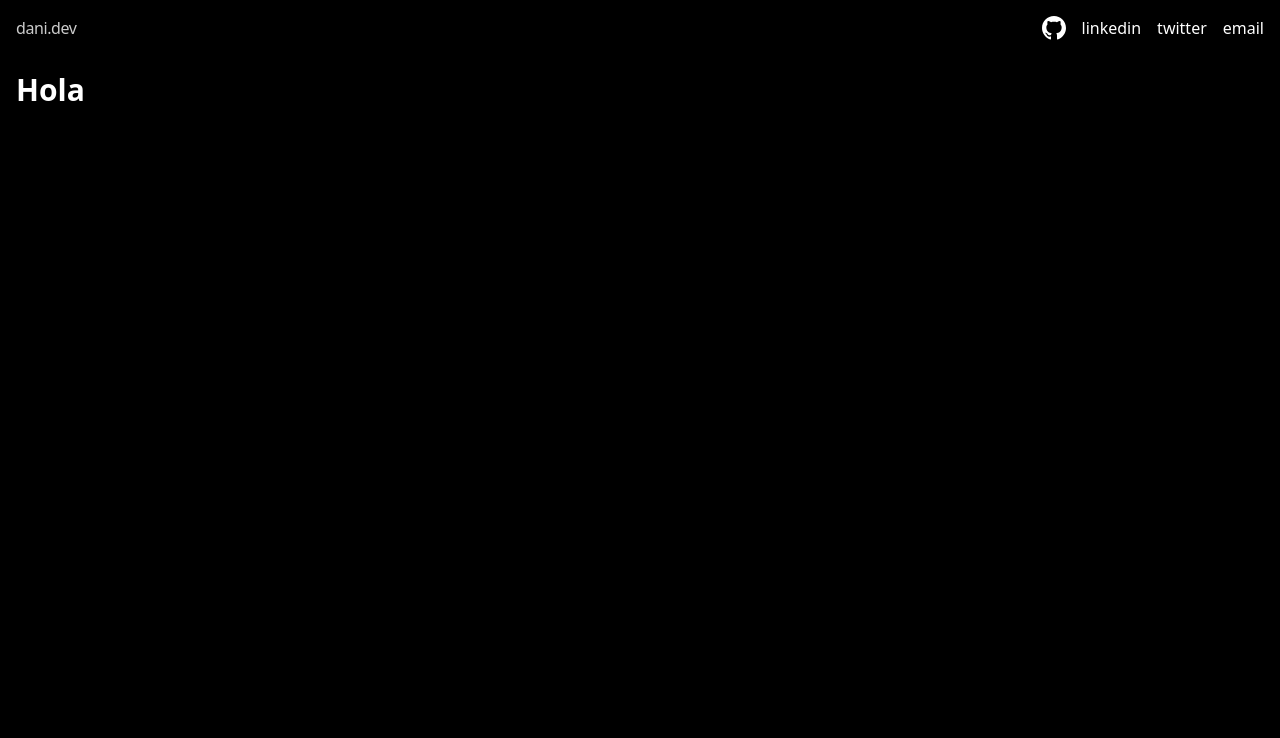
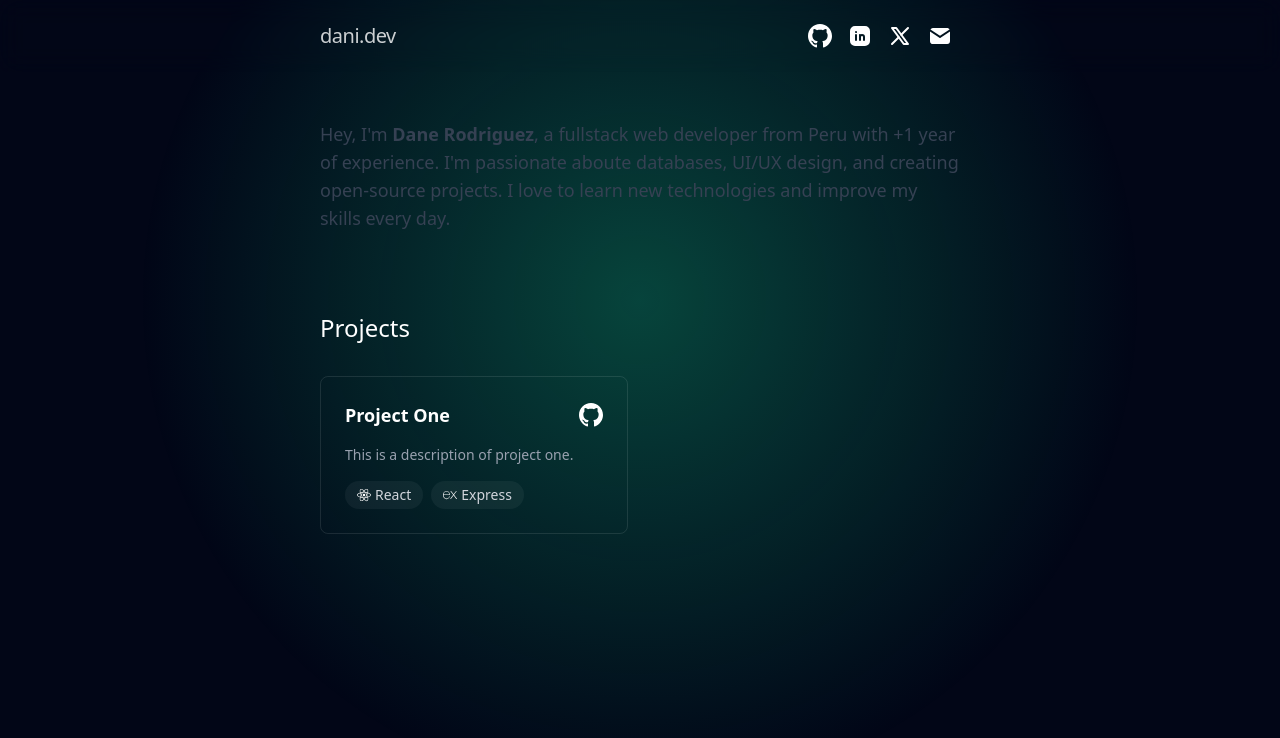
Before and after one commit to samfint/portfolio, a React (Vite) app: page / in a window 1280 px wide. Shown: the top 738 px of the page. Built offline with nearby package versions, Linux system fonts and the light colour scheme.

Commit message:
update and create navbar,card and home

```diff
--- a/App.jsx
+++ /dev/null
@@ -1,12 +0,0 @@
-function App() {
-
-  return (
-    <>
-     <div>
-      <h1 className="text-3xl font-bold">Hola</h1>
-     </div>
-    </>
-  )
-}
-
-export default App
--- a/index.html
+++ b/index.html
@@ -7,7 +7,7 @@
     <link rel="stylesheet" href="./src/style.css" />
     <title>porfolio</title>
   </head>
-  <body class="bg-black text-white">
+  <body class="text-white">
     <div id="root"></div>
     <script type="module" src="/src/main.jsx"></script>
   </body>
--- a/package.json
+++ b/package.json
@@ -13,6 +13,7 @@
     "@tailwindcss/vite": "^4.1.11",
     "react": "^19.1.0",
     "react-dom": "^19.1.0",
+    "react-icons": "^5.5.0",
     "tailwindcss": "^4.1.11"
   },
   "devDependencies": {
--- a/src/App.jsx
+++ b/src/App.jsx
@@ -1,8 +1,40 @@
+import Card from "./components/Card";
+import { FaReact } from "react-icons/fa";
+import { SiExpress } from "react-icons/si";
+
 function App() {
+  const project = {
+    title: "Project One",
+    description: "This is a description of project one.",
+    technologies: [
+      { name: "React", icon: <FaReact /> },
+      { name: "Express", icon: <SiExpress /> },
+    ],
+    repoUrl: "",
+  };
   return (
     <>
-      <div>
-        <h1 className="text-3xl font-bold">Hola</h1>
+      <div className="container mx-auto py-4 lg:px-80 md:px-10">
+        <section className="mt-8">
+          <p className="text-lg text-gray-700 dark:text-gray-300">
+            Hey, I'm <span className="font-bold">Dane Rodriguez</span>, a
+            fullstack web developer from Peru with +1 year of experience. I'm
+            passionate aboute databases, UI/UX design, and creating open-source
+            projects. I love to learn new technologies and improve my skills
+            every day.
+          </p>
+        </section>
+        <section className="mt-20">
+          <h1 className="text-2xl">Projects</h1>
+          <div className="grid grid-cols-1 sm:grid-cols-1 lg:grid-cols-2 gap-6 mt-8">
+            <Card
+              title={project.title}
+              description={project.description}
+              technologies={project.technologies}
+              repoUrl={project.repoUrl}
+            />
+          </div>
+        </section>
       </div>
     </>
   );
--- /dev/null
+++ b/src/components/Card.jsx
@@ -0,0 +1,56 @@
+import GithubIcon from "../icons/GithubIcon";
+
+export default function Card({ title, description, technologies, repoUrl }) {
+  return (
+    <div className="relative group rounded-lg border border-white/10 p-6 hover:border-white/30 transition-colors duration-300 overflow-hidden">
+      {/* Top border animation */}
+      <div className="absolute top-0 left-0 h-[1px] bg-gradient-to-r from-transparent via-emerald-400 to-transparent w-0 group-hover:w-full transition-all duration-700 ease-out"></div>
+
+      {/* Right border animation */}
+      <div className="absolute top-0 right-0 w-[1px] bg-gradient-to-b from-transparent via-emerald-400 to-transparent h-0 group-hover:h-full transition-all duration-700 ease-out delay-150"></div>
+
+      {/* Bottom border animation */}
+      <div className="absolute bottom-0 right-0 h-[1px] bg-gradient-to-l from-transparent via-emerald-400 to-transparent w-0 group-hover:w-full transition-all duration-700 ease-out delay-300"></div>
+
+      {/* Left border animation */}
+      <div className="absolute bottom-0 left-0 w-[1px] bg-gradient-to-t from-transparent via-emerald-400 to-transparent h-0 group-hover:h-full transition-all duration-700 ease-out delay-450"></div>
+
+      {/* Card content container */}
+      <div className="space-y-4">
+        {/* Title */}
+        <div className="flex items-center justify-between">
+          <a href="" className="text-lg font-semibold">
+            {title}
+          </a>
+          <a
+            href={repoUrl}
+            target="_blank"
+            rel="noopener noreferrer"
+            className="inline-flex items-center gap-2"
+          >
+            <GithubIcon />
+          </a>
+        </div>
+
+        {/* Description */}
+        <p className="text-gray-400 text-sm line-clamp-3">{description}</p>
+
+        {/* Technologies */}
+        <div className="flex flex-wrap gap-2">
+          {technologies.map((tech, index) => (
+            <div
+              key={index}
+              className="flex items-center gap-1 bg-white/5 px-3 py-1 rounded-full text-sm"
+            >
+              {tech.icon}
+              <span className="text-gray-300">{tech.name}</span>
+            </div>
+          ))}
+        </div>
+      </div>
+
+      {/* Hover effect */}
+      <div className="absolute inset-0 -z-10 rounded-lg opacity-0 group-hover:opacity-100 transition-opacity duration-300 bg-gradient-to-t from-white/5 to-transparent"></div>
+    </div>
+  );
+}
--- a/src/components/Navbar.jsx
+++ b/src/components/Navbar.jsx
@@ -1,24 +1,59 @@
-import GithubIcon from "../icons/GithubIcon.jsx";
+import GithubIcon from "../icons/GithubIcon";
+import LinkedinIcon from "../icons/LinkedinIcon";
+import XIcon from "../icons/XIcon";
+import EmailIcon from "../icons/EmailIcon";
 
 export default function Navbar() {
   return (
-    <div className="container mx-auto px-4 py-4">
-      <nav className="sticky top-0 z-50 flex justify-between items-center">
+    <nav className="sticky top-0 z-50 backdrop-blur-md">
+      <div className="container mx-auto py-4 lg:px-80 md:px-10">
+        <div className="flex justify-between items-center">
           <a
             href="#"
-          className="text-md flex items-center space-x-2 font-medium tracking-tight opacity-80 transition-opacity duration-150 hover:opacity-100"
+            className="text-xl flex items-center space-x-2 font-medium tracking-tight opacity-80 transition-opacity duration-150 hover:opacity-100"
           >
             <span>dani.dev</span>
           </a>
-        <div className="flex gap-4 ">
-          <a href="">
+          <div className="flex">
+            <a
+              href=""
+              className="relative group p-2 rounded-md transition-colors duration-150"
+            >
+              <span className="absolute inset-0 rounded-md opacity-0 group-hover:opacity-100 transition-opacity duration-300 pointer-events-none bg-white/20 backdrop-blur-lg border border-white/30 shadow-lg"></span>
+              <span className="relative z-10">
                 <GithubIcon />
+              </span>
             </a>
-          <a href="">linkedin</a>
-          <a href="">twitter</a>
-          <a href="">email</a>
+            <a
+              href=""
+              className="relative group p-2 rounded-md transition-colors duration-150"
+            >
+              <span className="absolute inset-0 rounded-md opacity-0 group-hover:opacity-100 transition-opacity duration-300 pointer-events-none bg-white/20 backdrop-blur-lg border border-white/30 shadow-lg"></span>
+              <span className="relative z-10">
+                <LinkedinIcon />
+              </span>
+            </a>
+            <a
+              href=""
+              className="relative group p-2 rounded-md transition-colors duration-150"
+            >
+              <span className="absolute inset-0 rounded-md opacity-0 group-hover:opacity-100 transition-opacity duration-300 pointer-events-none bg-white/20 backdrop-blur-lg border border-white/30 shadow-lg"></span>
+              <span className="relative z-10">
+                <XIcon />
+              </span>
+            </a>
+            <a
+              href=""
+              className="relative group p-2 rounded-md transition-colors duration-150"
+            >
+              <span className="absolute inset-0 rounded-md opacity-0 group-hover:opacity-100 transition-opacity duration-300 pointer-events-none bg-white/20 backdrop-blur-lg border border-white/30 shadow-lg"></span>
+              <span className="relative z-10">
+                <EmailIcon />
+              </span>
+            </a>
+          </div>
+        </div>
       </div>
     </nav>
-    </div>
   );
 }
--- /dev/null
+++ b/src/icons/EmailIcon.jsx
@@ -0,0 +1,16 @@
+export default function EmailIcon() {
+  return (
+    <svg
+      xmlns="http://www.w3.org/2000/svg"
+      width="24"
+      height="24"
+      viewBox="0 0 24 24"
+      fill="currentColor"
+      class="icon icon-tabler icons-tabler-filled icon-tabler-mail"
+    >
+      <path stroke="none" d="M0 0h24v24H0z" fill="none" />
+      <path d="M22 7.535v9.465a3 3 0 0 1 -2.824 2.995l-.176 .005h-14a3 3 0 0 1 -2.995 -2.824l-.005 -.176v-9.465l9.445 6.297l.116 .066a1 1 0 0 0 .878 0l.116 -.066l9.445 -6.297z" />
+      <path d="M19 4c1.08 0 2.027 .57 2.555 1.427l-9.555 6.37l-9.555 -6.37a2.999 2.999 0 0 1 2.354 -1.42l.201 -.007h14z" />
+    </svg>
+  );
+}
--- /dev/null
+++ b/src/icons/LinkedinIcon.jsx
@@ -0,0 +1,15 @@
+export default function LinkedinIcon() {
+  return (
+    <svg
+      xmlns="http://www.w3.org/2000/svg"
+      width="24"
+      height="24"
+      viewBox="0 0 24 24"
+      fill="currentColor"
+      class="icon icon-tabler icons-tabler-filled icon-tabler-brand-linkedin"
+    >
+      <path stroke="none" d="M0 0h24v24H0z" fill="none" />
+      <path d="M17 2a5 5 0 0 1 5 5v10a5 5 0 0 1 -5 5h-10a5 5 0 0 1 -5 -5v-10a5 5 0 0 1 5 -5zm-9 8a1 1 0 0 0 -1 1v5a1 1 0 0 0 2 0v-5a1 1 0 0 0 -1 -1m6 0a3 3 0 0 0 -1.168 .236l-.125 .057a1 1 0 0 0 -1.707 .707v5a1 1 0 0 0 2 0v-3a1 1 0 0 1 2 0v3a1 1 0 0 0 2 0v-3a3 3 0 0 0 -3 -3m-6 -3a1 1 0 0 0 -.993 .883l-.007 .127a1 1 0 0 0 1.993 .117l.007 -.127a1 1 0 0 0 -1 -1" />
+    </svg>
+  );
+}
--- /dev/null
+++ b/src/icons/XIcon.jsx
@@ -0,0 +1,20 @@
+export default function XIcon() {
+  return (
+    <svg
+      xmlns="http://www.w3.org/2000/svg"
+      width="24"
+      height="24"
+      viewBox="0 0 24 24"
+      fill="none"
+      stroke="currentColor"
+      stroke-width="2"
+      stroke-linecap="round"
+      stroke-linejoin="round"
+      class="icon icon-tabler icons-tabler-outline icon-tabler-brand-x"
+    >
+      <path stroke="none" d="M0 0h24v24H0z" fill="none" />
+      <path d="M4 4l11.733 16h4.267l-11.733 -16z" />
+      <path d="M4 20l6.768 -6.768m2.46 -2.46l6.772 -6.772" />
+    </svg>
+  );
+}
--- a/src/main.jsx
+++ b/src/main.jsx
@@ -1,14 +1,21 @@
 import { StrictMode } from "react";
 import { createRoot } from "react-dom/client";
 import App from "./App.jsx";
-
 import Navbar from "./components/Navbar.jsx";
 
 createRoot(document.getElementById("root")).render(
   <StrictMode>
-    <Navbar />
-    <main className="container mx-auto px-4 py-4">
-      <App />
-    </main>
+    <div className="min-h-screen w-full bg-[#020617] relative">
+      <div
+        className="fixed inset-0 z-0"
+        style={{
+          backgroundImage: `radial-gradient(circle 500px at 50% 300px, rgba(16,185,129,0.35), transparent)`,
+        }}
+      />
+      <div className="relative z-10">
+        <Navbar />
+        <App />
+      </div>
+    </div>
   </StrictMode>
 );
```
Also changed, not shown: 1 other file (tests, documents, lock files or other folders). Lines whose indentation alone changed are shown as unchanged.
